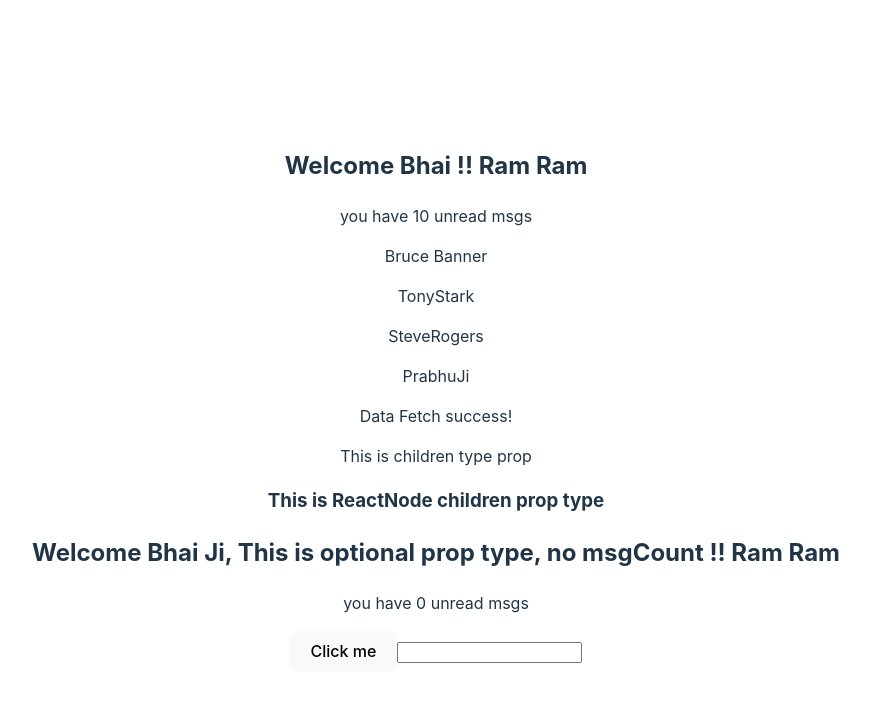
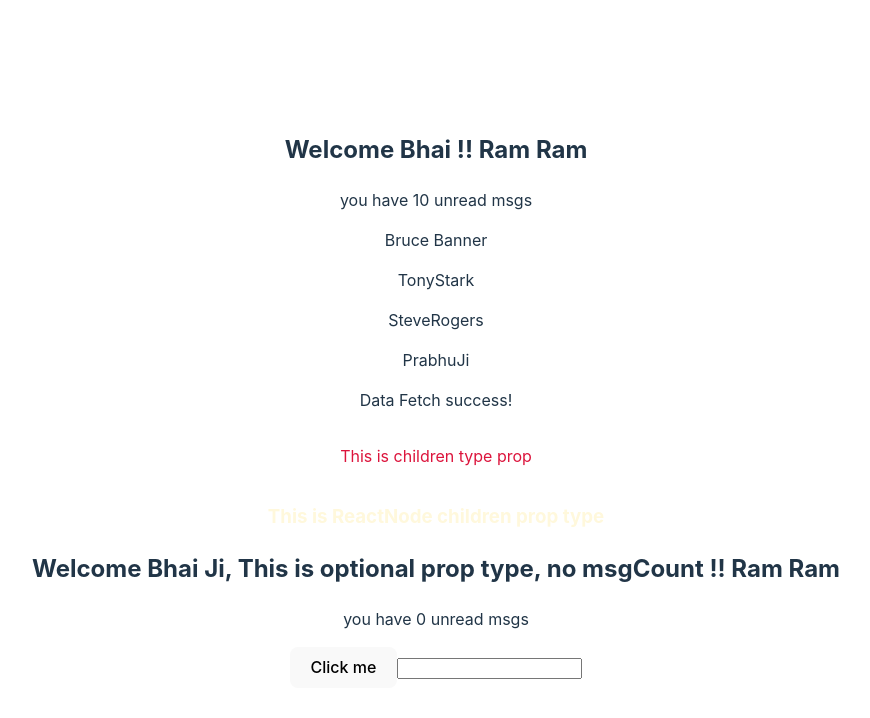
Before and after one commit to D32SSV/react-ts, a React (Vite) app: page / in a window 1280 px wide. Shown: the top 718 px of the page, without its empty margins (204-1074 px from the left). Built offline with nearby package versions, Linux system fonts and the light colour scheme.

Commit message:
style type prop

```diff
--- a/src/App.tsx
+++ b/src/App.tsx
@@ -1,3 +1,4 @@
+import { useState } from "react";
 import "./App.css";
 import Button from "./components/Button";
 import Greet from "./components/Greet";
@@ -27,22 +28,34 @@ function App() {
       lastName: "Ji",
     },
   ];
+
+  const [value, setValue] = useState("");
   return (
     <>
       <Greet name={"Bhai"} msgCount={10} auth={true} />
       <Person name={personName} />
       <PersonList name={list} />
       <Status status="success" />
-      <Heading>This is children type prop</Heading>
+      <Heading style={{ padding: "1rem", color: "crimson" }}>
+        This is children type prop
+      </Heading>
       <Oscar>
-        <Heading>This is ReactNode children prop type</Heading>
+        <Heading style={{ color: "cornsilk" }}>
+          This is ReactNode children prop type
+        </Heading>
       </Oscar>
       <Greet
         name={"Bhai Ji, This is optional prop type, no msgCount"}
         auth={true}
       />
       <Button handleClick={(event) => console.log("Jai Shri Ram", event)} />
-      <Input value="" handleChange={(event) => console.log(event)} />
+      <Input
+        value={value}
+        handleChange={(event) => {
+          console.log(event.target.value);
+          return setValue(event.target.value);
+        }}
+      />
     </>
   );
 }
--- a/src/components/Heading.tsx
+++ b/src/components/Heading.tsx
@@ -1,9 +1,10 @@
 type props = {
   children: string;
+  style: React.CSSProperties;
 };
 
-const Heading = ({ children }: props) => {
-  return <p>{children}</p>;
+const Heading = ({ children, style }: props) => {
+  return <p style={style}>{children}</p>;
 };
 
 export default Heading;
```
